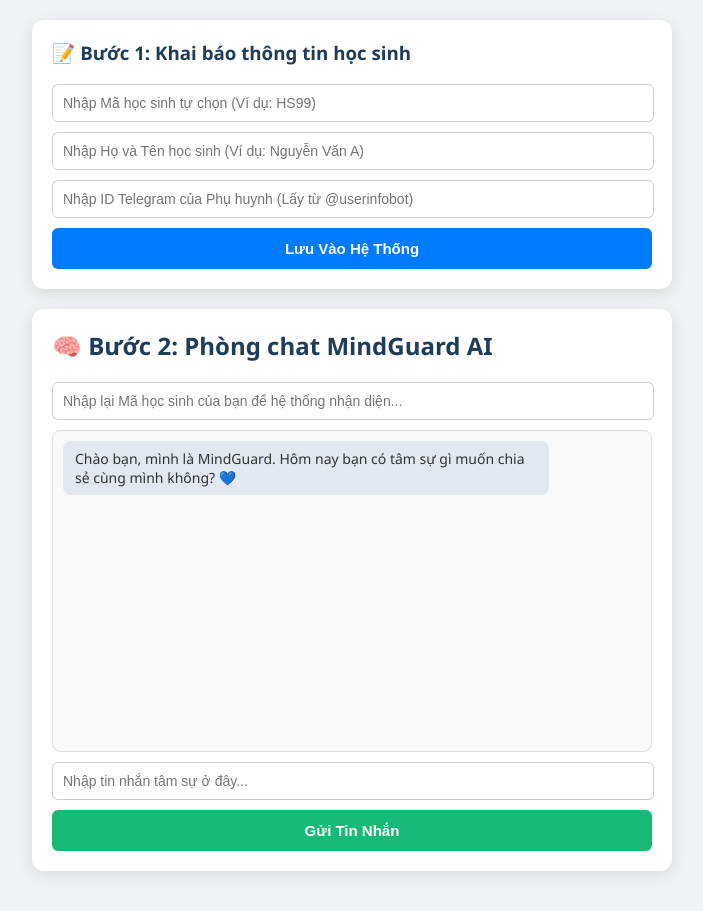
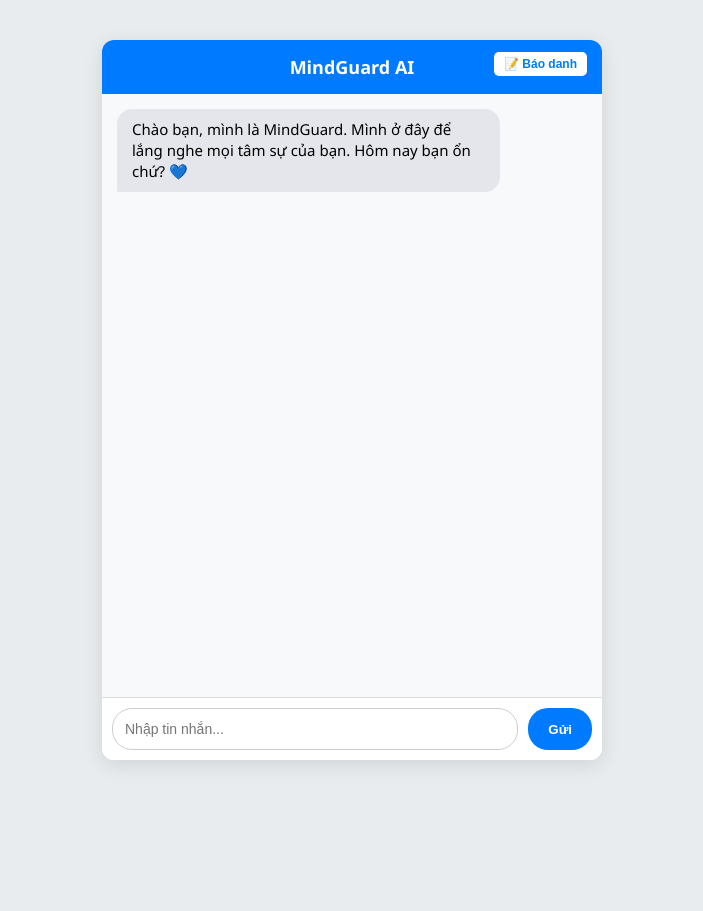
Before and after one commit to taythinh1-spec/MindGuard-Web, a Flask app: page / in a window 1280 px wide. Shown: the whole page, without its empty margins (288-991 px from the left). After the commit the page ends 765 px from the top, so only its background shows below. Run offline with Flask 3, Linux system fonts and the light colour scheme.

Commit message:
Update index.html

```diff
--- a/templates/index.html
+++ b/templates/index.html
@@ -3,53 +3,87 @@
 <head>
     <meta charset="UTF-8">
     <meta name="viewport" content="width=device-width, initial-scale=1.0">
-    <title>MindGuard AI - Hệ Thống Hỗ Trợ Tâm Lý Học Đường</title>
+    <title>MindGuard AI - Tâm Sự Học Đường</title>
     <style>
-        body { font-family: 'Segoe UI', Tahoma, Geneva, Verdana, sans-serif; background-color: #f0f2f5; margin: 0; padding: 20px; display: flex; flex-direction: column; align-items: center; }
-        .container { width: 100%; max-width: 600px; background: white; padding: 20px; border-radius: 12px; box-shadow: 0 4px 15px rgba(0,0,0,0.1); margin-bottom: 20px; }
-        h2, h3 { color: #1e3d59; margin-top: 0; }
-        input[type="text"] { width: calc(100% - 20px); padding: 10px; margin-bottom: 10px; border: 1px solid #ccc; border-radius: 6px; font-size: 14px; }
-        button { width: 100%; padding: 12px; background-color: #17b978; color: white; border: none; border-radius: 6px; font-weight: bold; cursor: pointer; font-size: 15px; }
-        button:hover { background-color: #139a63; }
-        .chat-box { height: 300px; border: 1px solid #ddd; border-radius: 8px; padding: 10px; overflow-y: auto; background: #f9f9f9; margin-bottom: 10px; }
-        .msg { margin-bottom: 12px; padding: 8px 12px; border-radius: 8px; max-width: 80%; word-wrap: break-word; font-size: 14px; }
-        .user-msg { background-color: #007bff; color: white; margin-left: auto; text-align: right; }
-        .bot-msg { background-color: #e2e8f0; color: #333; margin-right: auto; }
-        .system-btn { background-color: #007bff; }
-        .system-btn:hover { background-color: #0056b3; }
+        /* Khung chat chính */
+        body { font-family: 'Segoe UI', sans-serif; background-color: #e9ecef; margin: 0; padding: 0; display: flex; justify-content: center; align-items: center; height: 100vh; }
+        .chat-container { width: 100%; max-width: 500px; height: 90vh; background: white; border-radius: 12px; box-shadow: 0 5px 20px rgba(0,0,0,0.1); display: flex; flex-direction: column; overflow: hidden; }
+        .chat-header { background: #007bff; color: white; padding: 15px; text-align: center; font-size: 18px; font-weight: bold; position: relative; }
+
+        /* Nút gọi Form Khai báo */
+        .btn-khaibao { position: absolute; right: 15px; top: 12px; background: white; color: #007bff; border: none; padding: 5px 10px; border-radius: 5px; cursor: pointer; font-size: 12px; font-weight: bold; }
+        .btn-khaibao:hover { background: #f0f0f0; }
+
+        .chat-box { flex: 1; padding: 15px; overflow-y: auto; background: #f8f9fa; }
+        .msg { margin-bottom: 15px; padding: 10px 15px; border-radius: 15px; max-width: 75%; word-wrap: break-word; font-size: 15px; line-height: 1.4; }
+        .user-msg { background-color: #007bff; color: white; margin-left: auto; border-bottom-right-radius: 2px; }
+        .bot-msg { background-color: #e4e6eb; color: black; margin-right: auto; border-bottom-left-radius: 2px; }
+
+        .chat-input-area { display: flex; padding: 10px; background: white; border-top: 1px solid #ddd; }
+        .chat-input-area input { flex: 1; padding: 12px; border: 1px solid #ccc; border-radius: 20px; outline: none; font-size: 14px; }
+        .chat-input-area button { margin-left: 10px; padding: 10px 20px; background: #007bff; color: white; border: none; border-radius: 20px; cursor: pointer; font-weight: bold; }
+
+        /* Giao diện Popup (Cửa sổ nổi) */
+        .modal-overlay { display: none; position: fixed; top: 0; left: 0; width: 100%; height: 100%; background: rgba(0,0,0,0.5); justify-content: center; align-items: center; z-index: 1000; }
+        .modal-content { background: white; padding: 25px; border-radius: 12px; width: 90%; max-width: 350px; text-align: center; box-shadow: 0 5px 15px rgba(0,0,0,0.3); }
+        .modal-content h3 { margin-top: 0; color: #333; }
+        .modal-content input { width: 90%; padding: 10px; margin-bottom: 12px; border: 1px solid #ccc; border-radius: 6px; }
+        .modal-btn { width: 100%; padding: 10px; background: #28a745; color: white; border: none; border-radius: 6px; cursor: pointer; font-weight: bold; margin-bottom: 10px; }
+        .modal-btn-close { width: 100%; padding: 10px; background: #dc3545; color: white; border: none; border-radius: 6px; cursor: pointer; font-weight: bold; }
     </style>
 </head>
 <body>
 
-    <div class="container">
-        <h3>📝 Bước 1: Khai báo thông tin học sinh</h3>
-        <input type="text" id="regCode" placeholder="Nhập Mã học sinh tự chọn (Ví dụ: HS99)">
-        <input type="text" id="regName" placeholder="Nhập Họ và Tên học sinh (Ví dụ: Nguyễn Văn A)">
-        <input type="text" id="regParent" placeholder="Nhập ID Telegram của Phụ huynh (Lấy từ @userinfobot)">
-        <button class="system-btn" onclick="dangKyThongTin()">Lưu Vào Hệ Thống</button>
+    <div class="chat-container">
+        <div class="chat-header">
+            MindGuard AI
+            <button class="btn-khaibao" onclick="moPopup()">📝 Báo danh</button>
+        </div>
+
+        <div class="chat-box" id="chatBox">
+            <div class="msg bot-msg">Chào bạn, mình là MindGuard. Mình ở đây để lắng nghe mọi tâm sự của bạn. Hôm nay bạn ổn chứ? 💙</div>
+        </div>
+
+        <div class="chat-input-area">
+            <input type="text" id="userMessage" placeholder="Nhập tin nhắn..." onkeypress="if(event.key === 'Enter') guiTinNhan()">
+            <button onclick="guiTinNhan()">Gửi</button>
+        </div>
     </div>
 
-    <div class="container">
-        <h2>🧠 Bước 2: Phòng chat MindGuard AI</h2>
-        <input type="text" id="chatCode" placeholder="Nhập lại Mã học sinh của bạn để hệ thống nhận diện...">
+    <div class="modal-overlay" id="regModal">
+        <div class="modal-content">
+            <h3>Khai Báo Thông Tin</h3>
+            <p style="font-size: 13px; color: #666; margin-bottom: 15px;">Dành cho học sinh muốn kết nối cảnh báo tới phụ huynh</p>
 
-        <div class="chat-box" id="chatBox">
-            <div class="msg bot-msg">Chào bạn, mình là MindGuard. Hôm nay bạn có tâm sự gì muốn chia sẻ cùng mình không? 💙</div>
+            <input type="text" id="regCode" placeholder="Mã học sinh (VD: HS01)">
+            <input type="text" id="regName" placeholder="Họ và tên (VD: Nguyễn Văn A)">
+            <input type="text" id="regParent" placeholder="ID Telegram Phụ Huynh">
+
+            <button class="modal-btn" onclick="dangKyThongTin()">Lưu Thông Tin</button>
+            <button class="modal-btn-close" onclick="dongPopup()">Đóng</button>
         </div>
-
-        <input type="text" id="userMessage" placeholder="Nhập tin nhắn tâm sự ở đây..." onkeypress="if(event.key === 'Enter') guiTinNhan()">
-        <button onclick="guiTinNhan()">Gửi Tin Nhắn</button>
     </div>
 
     <script>
-        // Hàm gửi dữ liệu đăng ký lên máy chủ
+        // Biến lưu mã học sinh ngầm (Mặc định là Khách)
+        let currentStudentCode = "Khách";
+
+        // Mở / Đóng Popup
+        function moPopup() {
+            document.getElementById("regModal").style.display = "flex";
+        }
+        function dongPopup() {
+            document.getElementById("regModal").style.display = "none";
+        }
+
+        // Đăng ký thông tin
         function dangKyThongTin() {
-            let code = document.getElementById("regCode").value;
-            let name = document.getElementById("regName").value;
-            let parent = document.getElementById("regParent").value;
+            let code = document.getElementById("regCode").value.trim();
+            let name = document.getElementById("regName").value.trim();
+            let parent = document.getElementById("regParent").value.trim();
 
             if(!code || !name || !parent) {
-                alert("Vui lòng nhập đầy đủ thông tin trước khi lưu!");
+                alert("Vui lòng nhập đầy đủ thông tin!");
                 return;
             }
 
@@ -61,8 +95,9 @@
             .then(res => res.json())
             .then(data => {
                 if(data.status === "success") {
-                    alert("Chúc mừng! Hệ thống đã ghi nhận thông tin tự động. Bây giờ bạn có thể dùng Mã này để chat ở ô phía dưới.");
-                    document.getElementById("chatCode").value = code; // Tự động điền mã xuống ô chat cho tiện
+                    alert("Ghi nhận thành công!");
+                    currentStudentCode = code; // Ghi nhớ mã học sinh vào biến ngầm
+                    dongPopup(); // Tự động giấu Form đi
                 } else {
                     alert("Lỗi: " + data.message);
                 }
@@ -70,40 +105,32 @@
             .catch(err => alert("Không kết nối được server: " + err));
         }
 
-        // Hàm xử lý gửi tin nhắn chat
+        // Gửi tin nhắn
         function guiTinNhan() {
             let messageInput = document.getElementById("userMessage");
-            let codeInput = document.getElementById("chatCode");
             let chatBox = document.getElementById("chatBox");
-
             let message = messageInput.value.trim();
-            let studentCode = codeInput.value.trim();
 
             if (!message) return;
-            if (!studentCode) {
-                alert("Vui lòng điền Mã học sinh ở ô phía trên để bot nhận diện nhé!");
-                return;
-            }
 
-            // Hiển thị tin nhắn của học sinh lên màn hình chat
+            // Hiển thị tin nhắn người dùng
             chatBox.innerHTML += `<div class="msg user-msg">${message}</div>`;
             messageInput.value = "";
             chatBox.scrollTop = chatBox.scrollHeight;
 
-            // Gửi yêu cầu chat lên máy chủ Flask
+            // Gửi dữ liệu kèm mã học sinh (nếu đã khai báo thì nó gửi mã, chưa khai báo nó gửi chữ "Khách")
             fetch('/chat', {
                 method: 'POST',
                 headers: { 'Content-Type': 'application/json' },
-                body: JSON.stringify({ message: message, student_code: studentCode })
+                body: JSON.stringify({ message: message, student_code: currentStudentCode })
             })
             .then(res => res.json())
             .then(data => {
-                // Hiển thị câu trả lời từ Bot lên màn hình chat
                 chatBox.innerHTML += `<div class="msg bot-msg">${data.reply}</div>`;
                 chatBox.scrollTop = chatBox.scrollHeight;
             })
             .catch(err => {
-                chatBox.innerHTML += `<div class="msg bot-msg" style="color:red;">Hệ thống đang bận hoặc gặp sự cố kết nối. Thử lại sau ít giây!</div>`;
+                chatBox.innerHTML += `<div class="msg bot-msg" style="color:red;">Lỗi kết nối. Thử lại sau nhé!</div>`;
                 chatBox.scrollTop = chatBox.scrollHeight;
             });
         }
```
